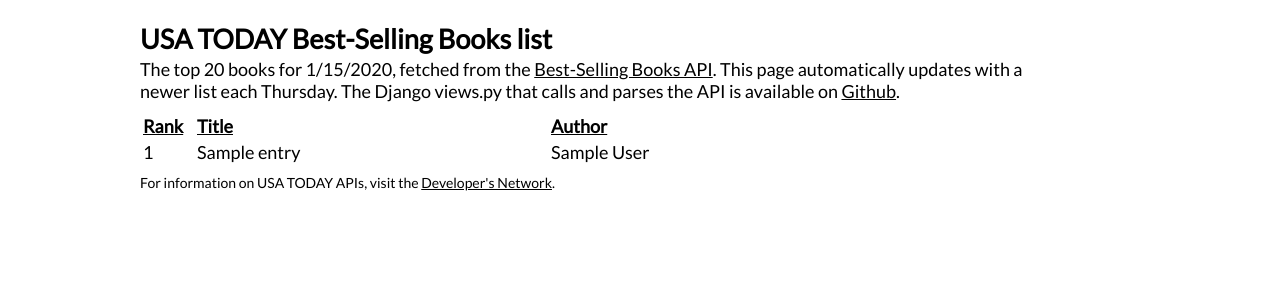
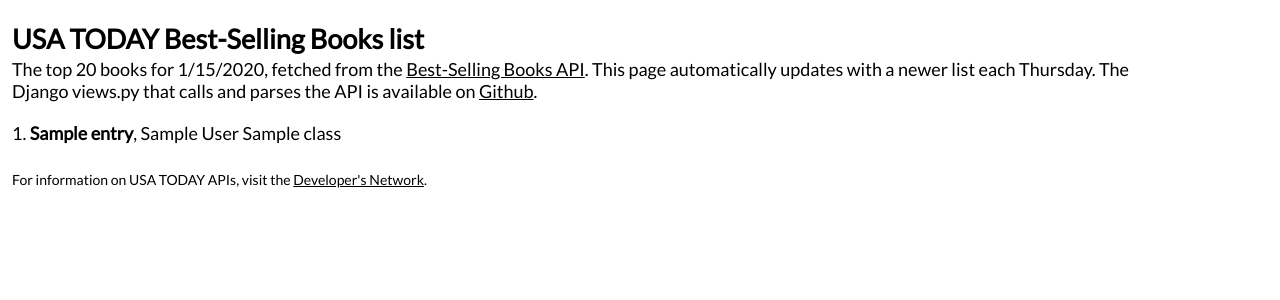
Before and after one commit to anthonydb/sandbox-project, a Django app: template apis/templates/booklist.html in a window 1280 px wide. Shown: the top 300 px of the page. Run offline with Django 3.2, Linux system fonts and the light colour scheme; the template is opened without the code that fills it: most values are stand-ins (such as "Sample title", 1, 10 or a date in 2020); parts of the project's set-up code (start-up, migrations or seed data) failed here and were passed over.

Commit message:
Restyling and responsiveness for API example.

```diff
--- a/apis/static/api.css
+++ b/apis/static/api.css
@@ -34,8 +34,10 @@ p
 
 #container
 {
-	margin: 10px auto 0 auto;
-   width: 1000px;
+    margin: 10px 20px 0 auto;
+    padding: 0 12px 0 12px;
+    width: 100%;
+    height: 100%;
     background: #FFFFFF;
 }
 
@@ -45,7 +47,26 @@ p
    font-size: 18px;
    letter-spacing: 0px;
    text-align: left;
-   width: 900px;
+   width: 90%;
+}
+
+#list {
+    font-family: 'Lato', sans-serif;
+    font-size: 18px;
+    text-align: left;
+    width: 90%;
+}
+
+#list ul {
+    list-style-type: none;
+    margin-left: 0;
+    padding-left: 1em;
+    text-indent: -1em;
+}
+
+#list ul li {
+    padding: 4px 0 3px 0;
+    line-height: 18px;
 }
 
 #chatter
@@ -53,23 +74,6 @@ p
    font-size: 18px;
    margin: -20px 0 10px 0;
 }
-#main table
-{
-   width: 100%;
-}
-
-#main th
-{
-   text-decoration: underline;
-}
-
-#main td.column_1 {
-width: 50px;
-}
-
-#main td.column_2 {
-width: 350px;
-}
 
 #tag
 {
--- a/apis/templates/apibase.html
+++ b/apis/templates/apibase.html
@@ -3,6 +3,7 @@
 <html lang="en">
 <head>
     <meta http-equiv="Content-Type" content="text/html; charset=utf-8">
+    <meta name="viewport" content="width=device-width">
     {% load staticfiles %}
     <link rel="stylesheet" type="text/css" href="{% static 'api.css' %}" />
     <link href='http://fonts.googleapis.com/css?family=Lato' rel='stylesheet' type='text/css'>
--- a/apis/templates/booklist.html
+++ b/apis/templates/booklist.html
@@ -7,7 +7,7 @@
     <link rel="stylesheet" type="text/css" href="{% static 'api.css'%}" />
     <link href='http://fonts.googleapis.com/css?family=Lato' rel='stylesheet' type='text/css'>
     <title>Booklist API test</title>
-    <meta name="description" content="Book List API test">
+    <meta name="description" content="Book List API">
 
     <!-- Replace the Google code with your own account -->
 <script type="text/javascript">
@@ -30,22 +30,20 @@
 
       <h2>USA TODAY Best-Selling Books list</h2>
       <div id="chatter">
-      The top 20 books for {{ date_dict.month }}/{{ date_dict.day }}/{{ date_dict.year }}, fetched from the <a href="http://developer.usatoday.com/docs/read/bestselling_books" target="_blank">Best-Selling Books API</a>. This page automatically updates with a newer list each Thursday. The Django views.py that calls and parses the API is available on <a href="https://github.com/AnthonyDB/sandbox/blob/master/apis/views.py" target="_blank">Github</a>.
+      The top 20 books for {{ date_dict.month }}/{{ date_dict.day }}/{{ date_dict.year }}, fetched from the <a href="http://usatoday30.usatoday.com/api/books/" target="_blank">Best-Selling Books API</a>. This page automatically updates with a newer list each Thursday. The Django views.py that calls and parses the API is available on <a href="https://github.com/anthonydb/sandbox-project/blob/master/apis/views.py" target="_blank">Github</a>.
       </div>
-      <table>
-          <tr>
-          <th>Rank</th><th>Title</th><th>Author</th>
-          </tr>
-      {% for entry in top_list %}
-          <tr>
-          <td class="column_1">{{ entry.rank}}</td> <td class="column_2"<b>{{ entry.title }}</b></td> <td>{{ entry.author }}</td>
-          </tr>
-      {% endfor %}
 
-      </table>
-         <div id="tag">
-            For information on USA TODAY APIs, visit the <a href="http://developer.usatoday.com" target="_blank">Developer's Network</a>.<br/>
-         </div>
+      <div id="list">
+        <ul>
+        {% for entry in top_list %}
+            <li>{{ entry.rank}}. <b>{{ entry.title }}</b>, {{ entry.author }} {{entry.class}}</li>
+        {% endfor %}
+        </ul>
+      </div>
+
+      <div id="tag">
+         For information on USA TODAY APIs, visit the <a href="http://developer.usatoday.com" target="_blank">Developer's Network</a>.<br/>
+      </div>
 
       </div>
       </div>
```
Also changed, not shown: apis/views.py (+11 -3 lines). Lines whose indentation alone changed are shown as unchanged.
